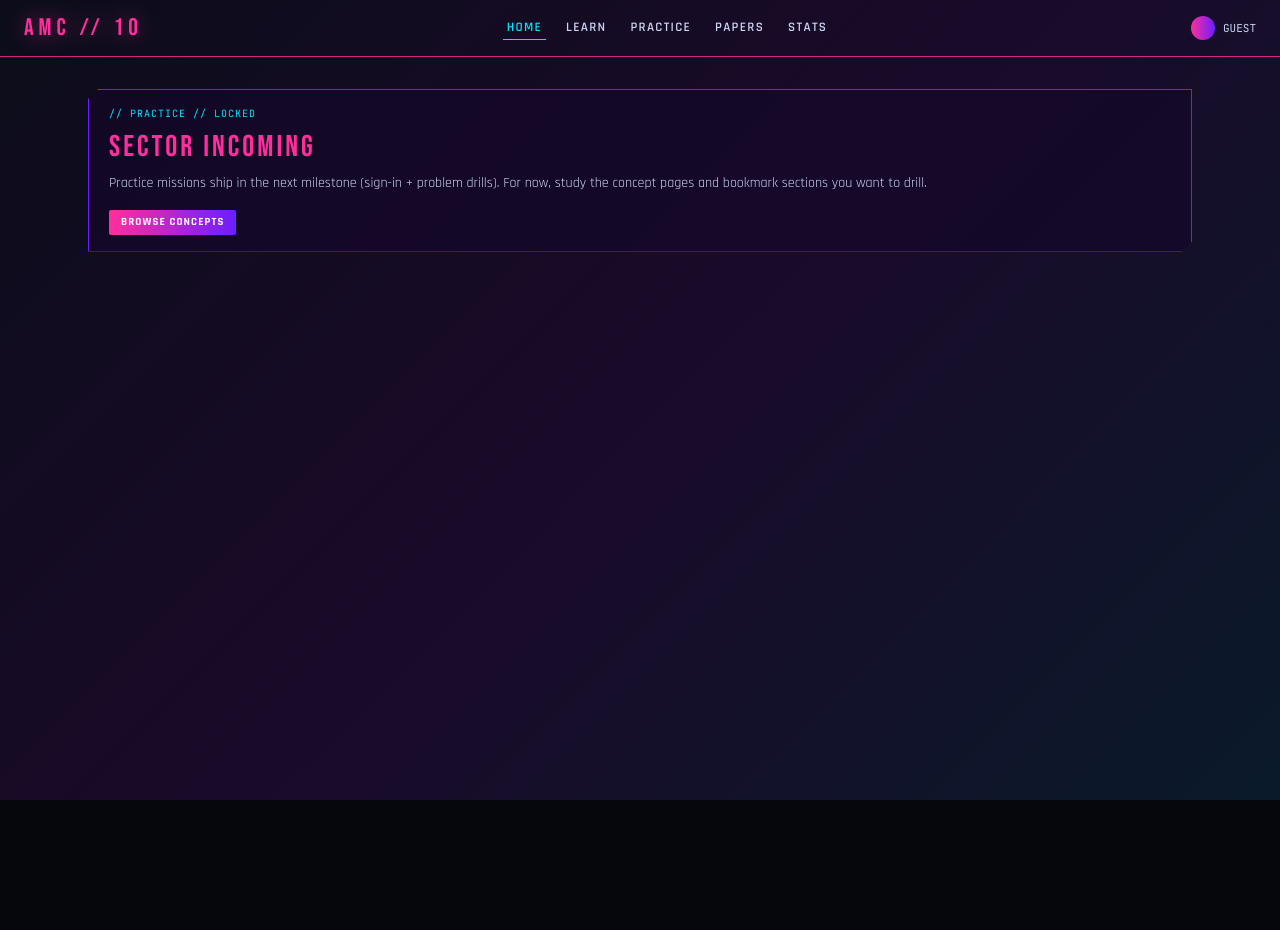
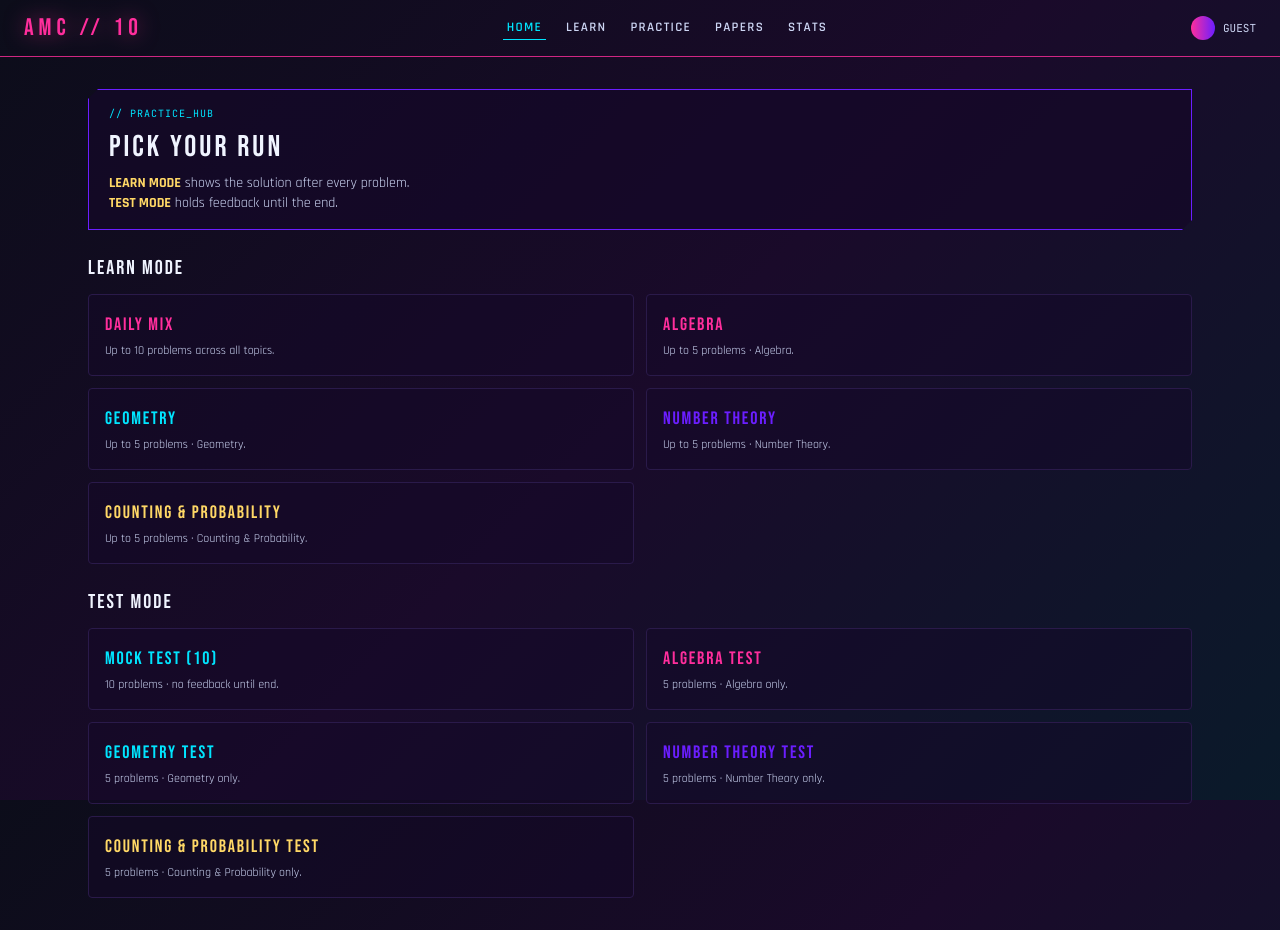
Before and after one commit to ajithkumarky/amc10, a Next.js app: page /practice in a window 1280 px wide. Before the commit the page ends 800 px from the top, so only its background shows below. Built offline with nearby package versions, Linux system fonts and the light colour scheme.

Commit message:
feat(practice): rewrite /practice hub with Learn/Test mode preset runs

```diff
--- a/app/practice/page.tsx
+++ b/app/practice/page.tsx
@@ -1,21 +1,93 @@
+import Link from 'next/link';
+import type { Route } from 'next';
 import { Panel } from '@/components/ui/panel';
-import { Chip } from '@/components/ui/chip';
+import { TOPICS } from '@/lib/topics';
+import { cn } from '@/lib/cn';
 
 export const metadata = { title: 'Practice — AMC // 10' };
 
-export default function PracticeStub() {
+interface RunCardProps {
+  href: string;
+  label: string;
+  description: string;
+  accent: string;
+}
+
+function RunCard({ href, label, description, accent }: RunCardProps) {
   return (
-    <Panel kicker="PRACTICE // LOCKED">
-      <h1 className="font-display text-3xl tracking-widest text-cyber-pink">
-        SECTOR INCOMING
-      </h1>
-      <p className="mt-2 text-sm text-cyber-mute">
-        Practice missions ship in the next milestone (sign-in + problem drills).
-        For now, study the concept pages and bookmark sections you want to drill.
-      </p>
-      <div className="mt-4">
-        <Chip href="/learn">BROWSE CONCEPTS</Chip>
-      </div>
-    </Panel>
+    <Link
+      href={href as Route}
+      className={cn(
+        'block rounded-[4px] border border-[#2a1a4a] bg-[rgba(20,8,40,0.5)] p-4',
+        'transition-colors hover:border-cyber-cyan',
+      )}
+    >
+      <span
+        className="font-display text-lg tracking-widest"
+        style={{ color: accent }}
+      >
+        {label.toUpperCase()}
+      </span>
+      <p className="mt-1 text-xs text-cyber-mute">{description}</p>
+    </Link>
   );
 }
+
+export default function PracticeHub() {
+  return (
+    <div className="space-y-6">
+      <Panel kicker="PRACTICE_HUB">
+        <h1 className="font-display text-3xl tracking-widest text-cyber-ink">
+          PICK YOUR RUN
+        </h1>
+        <p className="mt-2 text-sm text-cyber-mute">
+          <strong className="text-cyber-amber">LEARN MODE</strong> shows the solution after every problem.
+          <br />
+          <strong className="text-cyber-amber">TEST MODE</strong> holds feedback until the end.
+        </p>
+      </Panel>
+
+      <div>
+        <h2 className="font-display text-xl tracking-widest text-cyber-ink">LEARN MODE</h2>
+        <div className="mt-3 grid gap-3 sm:grid-cols-2">
+          <RunCard
+            href="/practice/learn?count=10"
+            label="Daily Mix"
+            description="Up to 10 problems across all topics."
+            accent="#ff2e9c"
+          />
+          {TOPICS.map((t) => (
+            <RunCard
+              key={`learn-${t.slug}`}
+              href={`/practice/learn?topic=${t.slug}&count=5`}
+              label={t.name}
+              description={`Up to 5 problems · ${t.name}.`}
+              accent={t.accent}
+            />
+          ))}
+        </div>
+      </div>
+
+      <div>
+        <h2 className="font-display text-xl tracking-widest text-cyber-ink">TEST MODE</h2>
+        <div className="mt-3 grid gap-3 sm:grid-cols-2">
+          <RunCard
+            href="/practice/test?count=10"
+            label="Mock Test (10)"
+            description="10 problems · no feedback until end."
+            accent="#00e5ff"
+          />
+          {TOPICS.map((t) => (
+            <RunCard
+              key={`test-${t.slug}`}
+              href={`/practice/test?topic=${t.slug}&count=5`}
+              label={`${t.name} Test`}
+              description={`5 problems · ${t.name} only.`}
+              accent={t.accent}
+            />
+          ))}
+        </div>
+      </div>
+    </div>
+  );
+}
```
